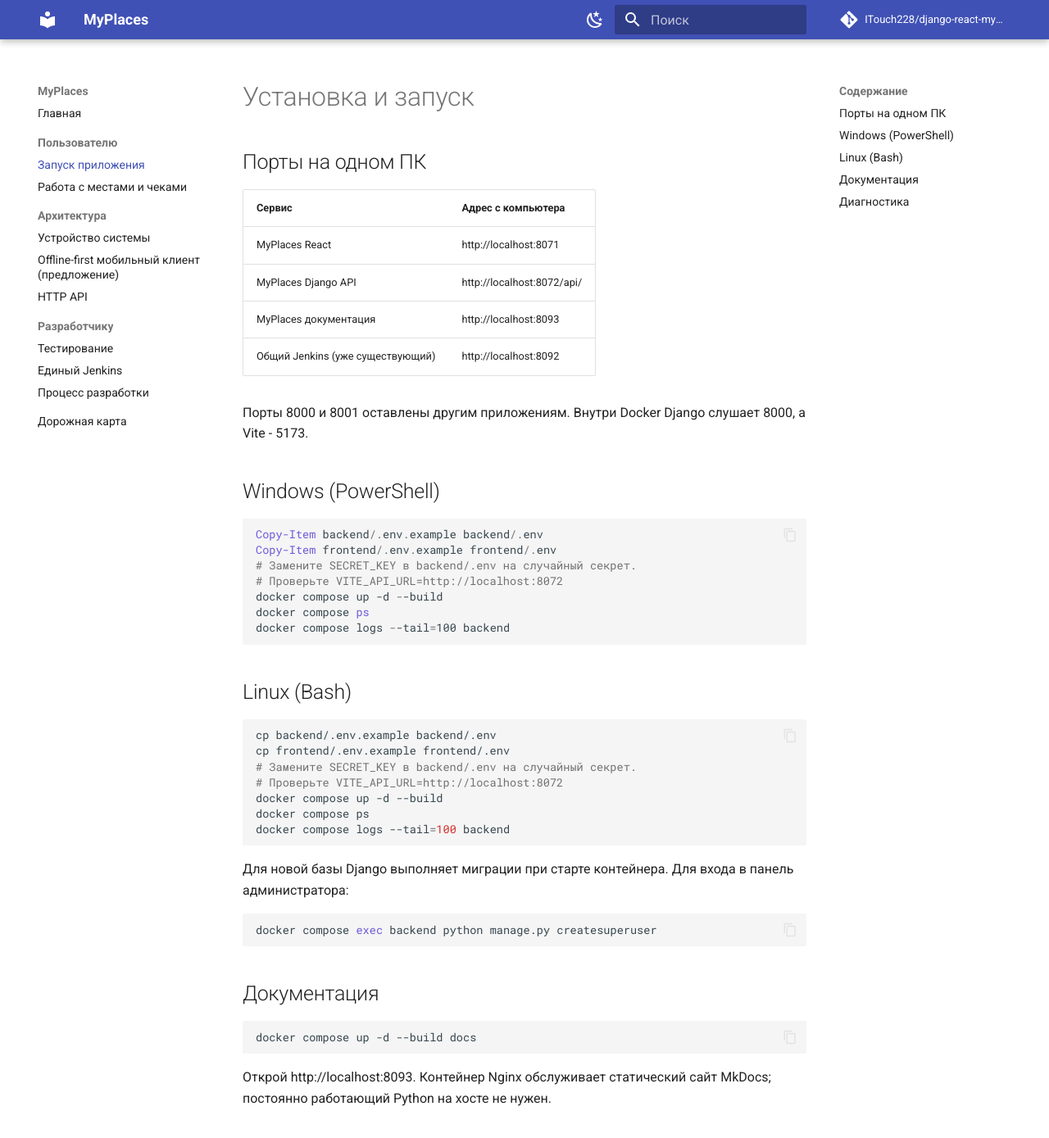
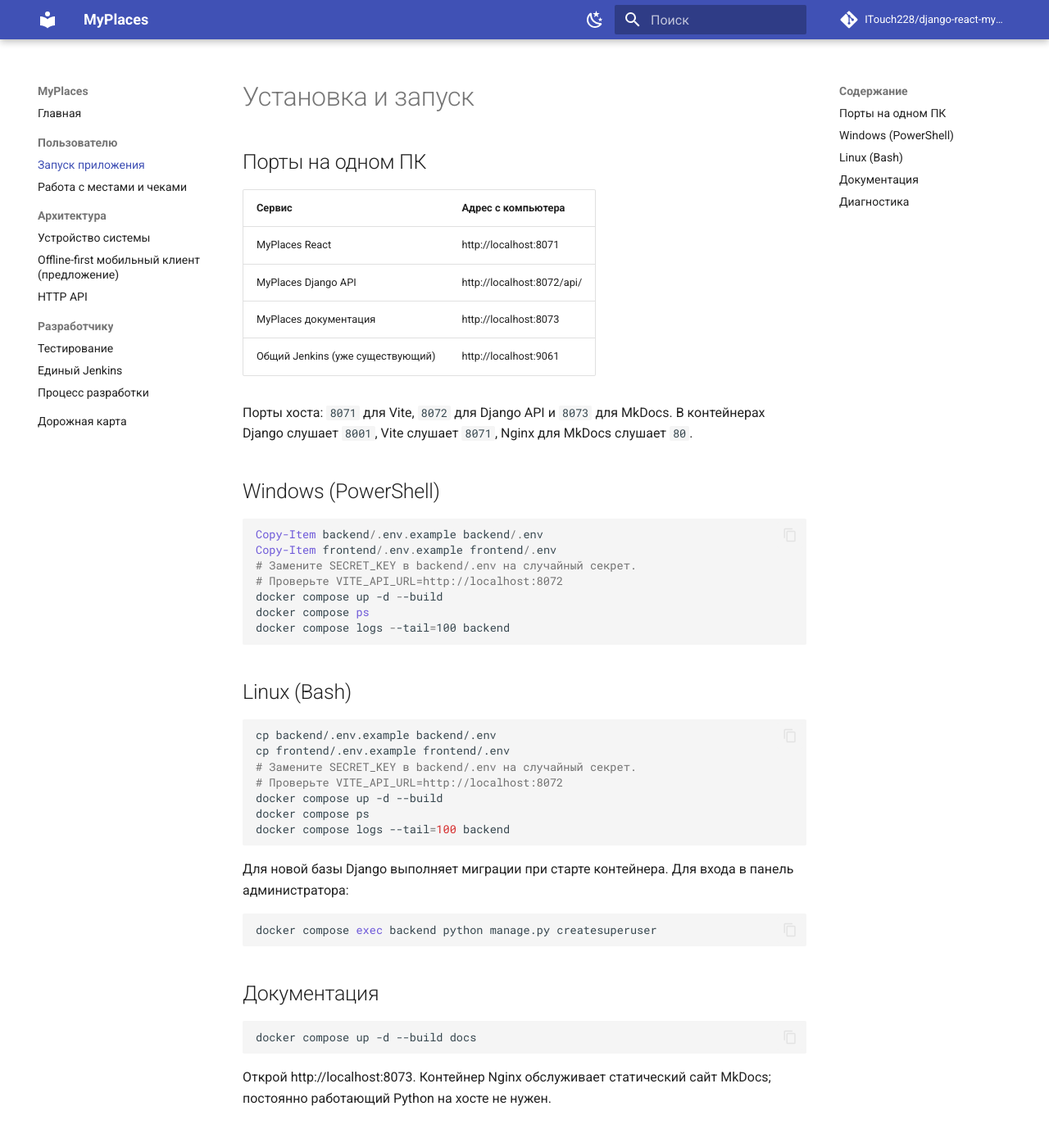
Before and after one commit to ITouch228/django-react-myplaces, an MkDocs documentation site: the page built from docs/getting-started.md, in a window 1280 px wide and 1400 px high. Shown: the top 1389 px of the window at 82% size. Built offline with MkDocs 1.6.1 and Material for MkDocs 9.7.7, drawn with Linux system fonts in a browser that asks for light colours; comment, search, counter and statistics services are not loaded; some of the changed text lies outside the part shown.

Commit message:
Согласовать локальные порты MyPlaces

````diff
--- a/docker-compose.yml
+++ b/docker-compose.yml
@@ -19,7 +19,7 @@ services:
       target: dev
     container_name: my_places-frontend
     ports:
-      - "0.0.0.0:8073:8073"
+      - "0.0.0.0:8071:8071"
     volumes:
       - ./frontend:/app
       - /app/node_modules
@@ -37,7 +37,7 @@ services:
     container_name: my_places-docs
     restart: unless-stopped
     ports:
-      - "0.0.0.0:8071:80"
+      - "0.0.0.0:8073:80"
 
 networks:
   network:
--- a/docs/getting-started.md
+++ b/docs/getting-started.md
@@ -6,10 +6,10 @@
 | --- | --- |
 | MyPlaces React | http://localhost:8071 |
 | MyPlaces Django API | http://localhost:8072/api/ |
-| MyPlaces документация | http://localhost:8093 |
-| Общий Jenkins (уже существующий) | http://localhost:8092 |
+| MyPlaces документация | http://localhost:8073 |
+| Общий Jenkins (уже существующий) | http://localhost:9061 |
 
-Порты 8000 и 8001 оставлены другим приложениям. Внутри Docker Django слушает 8000, а Vite - 5173.
+Порты хоста: `8071` для Vite, `8072` для Django API и `8073` для MkDocs. В контейнерах Django слушает `8001`, Vite слушает `8071`, Nginx для MkDocs слушает `80`.
 
 ## Windows (PowerShell)
 
@@ -47,11 +47,11 @@ docker compose exec backend python manage.py createsuperuser
 docker compose up -d --build docs
 ```
 
-Открой http://localhost:8093. Контейнер Nginx обслуживает статический сайт MkDocs; постоянно работающий Python на хосте не нужен.
+Открой http://localhost:8073. Контейнер Nginx обслуживает статический сайт MkDocs; постоянно работающий Python на хосте не нужен.
 
 ## Диагностика
 
-Если браузер показывает `ERR_CONNECTION_REFUSED`, сначала проверь `docker compose ps -a` и `docker compose logs --tail=100 backend`. Запросы выполняются **из браузера**, поэтому API URL должен ссылаться на опубликованный порт хоста (8072), а не на `backend:8000`.
+Если браузер показывает `ERR_CONNECTION_REFUSED`, сначала проверь `docker compose ps -a` и `docker compose logs --tail=100 backend`. Запросы выполняются **из браузера**, поэтому API URL должен ссылаться на опубликованный порт хоста (8072), а не на `backend:8001`.
 
 Для API без авторизации `GET /api/places/` сейчас возвращает пустой список, не публичный каталог мест.
 
````
Also changed, not shown: README.md (+1 -1 lines), docs/jenkins.md (+2 -2 lines), 1 other file.
